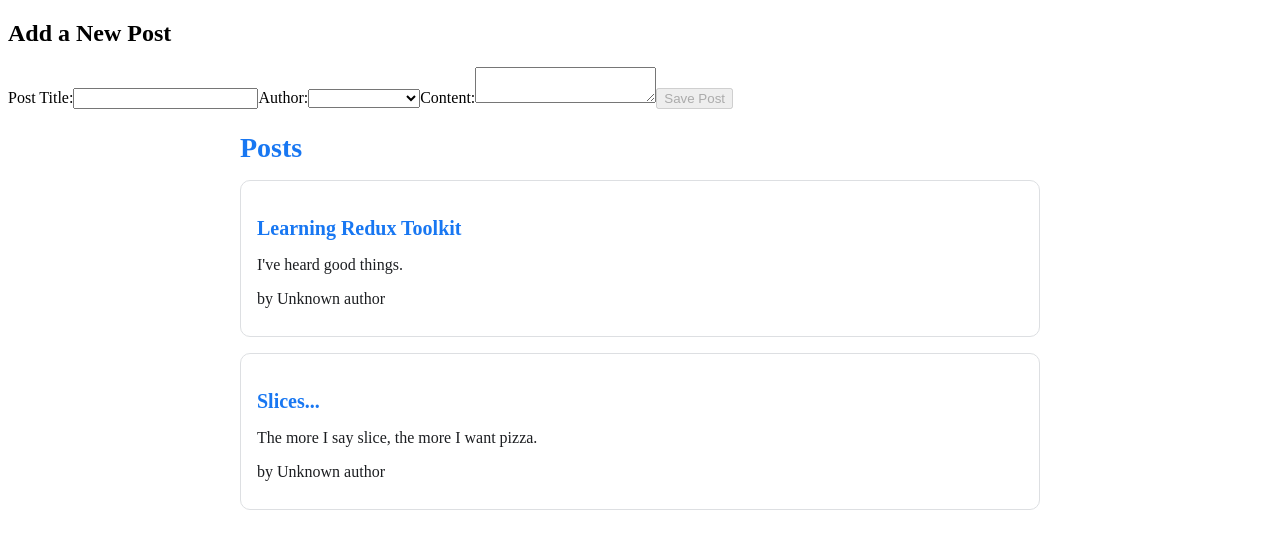
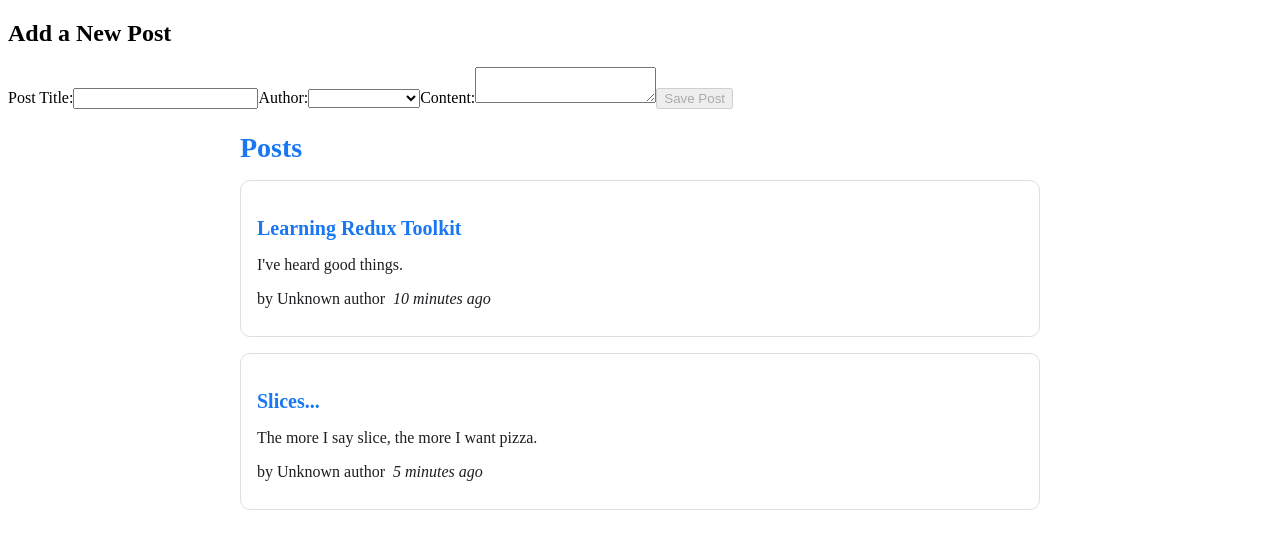
Before and after one commit to DerekBanister/redux-toolkit-bulletin-board, a React (Create React App) app: page / in a window 1280 px wide. Shown: the top 548 px of the page. Built offline with nearby package versions, Linux system fonts and the light colour scheme.

Commit message:
adding date-fns to show when posts were made, also adding date to payload

```diff
--- a/package.json
+++ b/package.json
@@ -7,6 +7,7 @@
     "@testing-library/jest-dom": "^5.16.5",
     "@testing-library/react": "^13.4.0",
     "@testing-library/user-event": "^13.5.0",
+    "date-fns": "^2.30.0",
     "react": "^18.2.0",
     "react-dom": "^18.2.0",
     "react-redux": "^8.0.5",
--- a/src/features/posts/postSlice.js
+++ b/src/features/posts/postSlice.js
@@ -1,15 +1,19 @@
 import { createSlice, nanoid } from '@reduxjs/toolkit';
+import { sub } from 'date-fns';
 
 const initialState = [
     {
         id: '1',
         title: 'Learning Redux Toolkit',
         content: "I've heard good things.",
+        // taking new date object and subtracting 10min, then converting/storing as a string
+        date: sub(new Date(), { minutes: 10 }).toISOString(),
     },
     {
         id: '2',
         title: 'Slices...',
         content: "The more I say slice, the more I want pizza.",
+        date: sub(new Date(), { minutes: 5 }).toISOString(),
     },
 ]
 
@@ -31,6 +35,8 @@
                         id: nanoid(),
                         title,
                         content,
+                        // doesnt need to be passed in, can be generated
+                        date: new Date().toISOString(),
                         userId,
                     }
                 }
--- a/src/features/posts/postsList.js
+++ b/src/features/posts/postsList.js
@@ -4,6 +4,7 @@
 import { selectAllPosts } from './postSlice';
 
 import PostAuthor from './postAuthor';
+import TimeAgo from './timeAgo';
 
 
 //component for app.js
@@ -17,6 +18,7 @@
             <p>{post.content.substring(0, 100)}</p>
             <p className="postCredit">
                 <PostAuthor userId={post.userId} />
+                <TimeAgo timestamp={post.date} />
             </p>
         </article>
     ));
--- /dev/null
+++ b/src/features/posts/timeAgo.js
@@ -0,0 +1,18 @@
+import { parseISO, formatDistanceToNow } from 'date-fns';
+
+const TimeAgo = ({ timestamp }) => {
+    let timeAgo = '';
+    if (timestamp) {
+        const date = parseISO(timestamp);
+        const timePeriod = formatDistanceToNow(date);
+        timeAgo = `${timePeriod} ago`;
+    }
+
+    return (
+        <span title={timestamp}>
+            &nbsp; <i>{timeAgo}</i>
+        </span>
+    )
+};
+
+export default TimeAgo;
```
Also changed, not shown: 1 other file (tests, documents, lock files or other folders).
